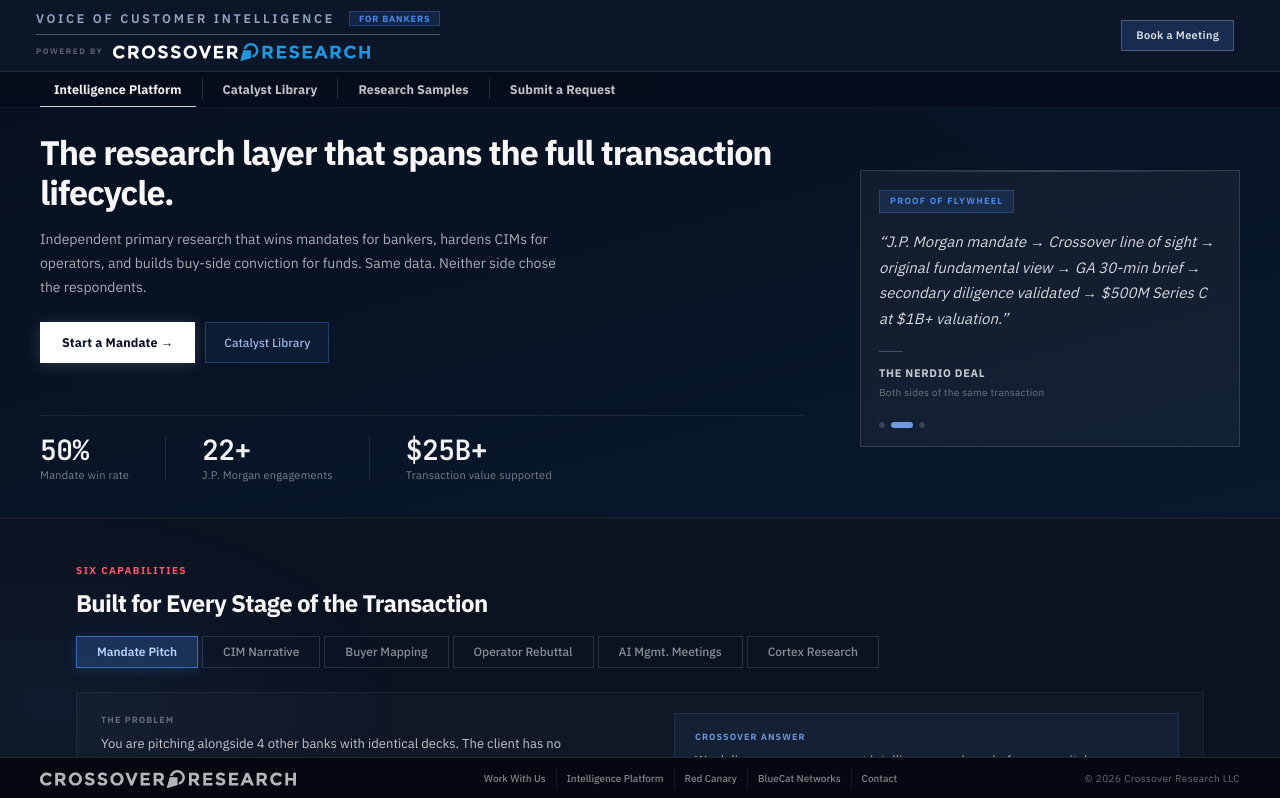
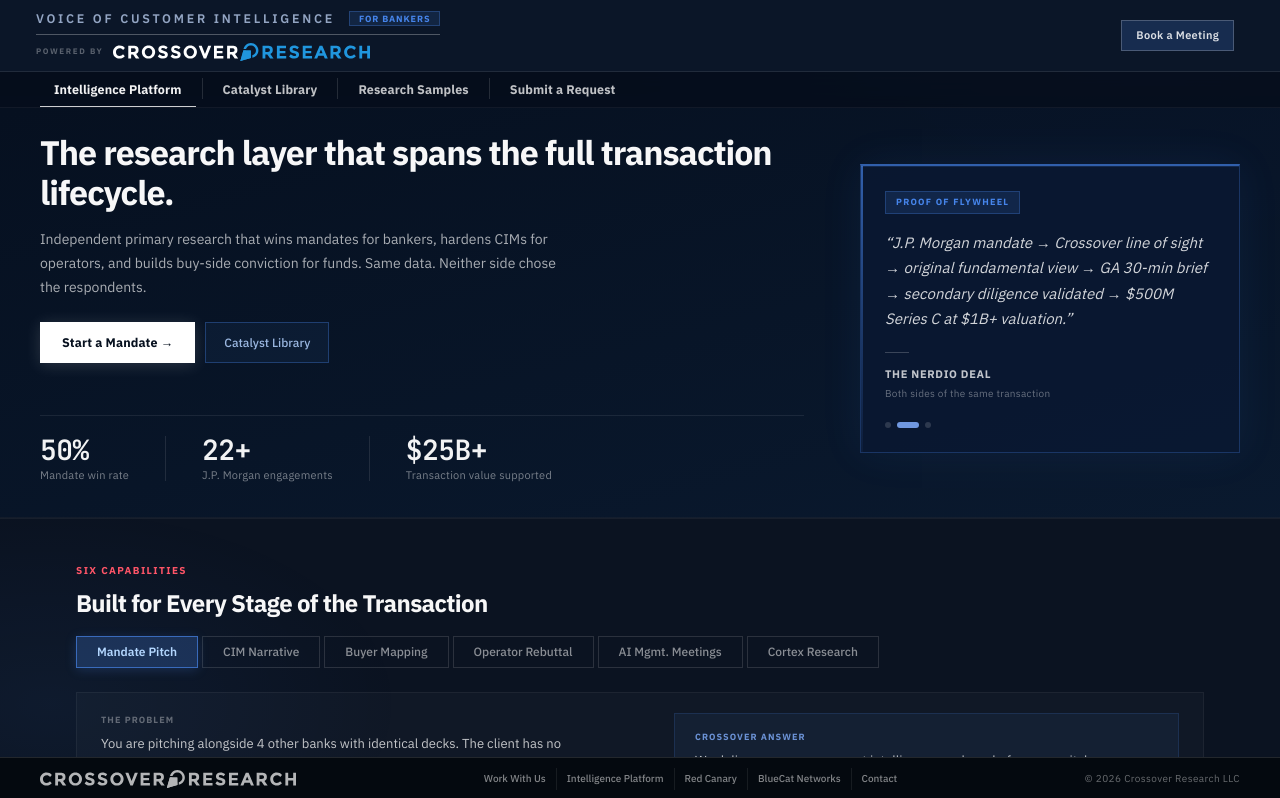
Before and after one commit to Crossover-Research/sell-side-overview-site, a Next.js app: page / in a window 1280 px wide. Shown: the top 798 px of the page. Built offline with nearby package versions, Linux system fonts and the light colour scheme.

Commit message:
fix: hero proof panel — blue accent border, glow, larger quote text

```diff
--- a/app/globals.css
+++ b/app/globals.css
@@ -226,19 +226,20 @@ main { padding-top: calc(var(--topbar-h) + var(--tabnav-h)); padding-bottom: 44p
 
 /* Hero proof panel (J.P. Morgan quote) */
 .hero-proof {
-  background: rgba(255,255,255,.04);
-  border: 1px solid rgba(255,255,255,.1);
-  border: 1px solid var(--br-hi);
-  padding: 18px; margin-top: 4px; position: relative; overflow: hidden;
+  background: rgba(10,24,50,.85);
+  border: 1px solid rgba(77,144,254,.25);
+  border-top: 2px solid rgba(77,144,254,.6);
+  padding: 24px; margin-top: 4px; position: relative; overflow: hidden;
+  box-shadow: 0 0 40px rgba(77,144,254,.08), inset 0 1px 0 rgba(77,144,254,.15);
 }
 .hero-proof::before {
-  content: ''; position: absolute; top: 0; left: 0; right: 0; height: 1px;
-  background: linear-gradient(90deg, transparent, rgba(255,255,255,.18), transparent);
+  content: ''; position: absolute; top: 0; left: 0; bottom: 0; width: 2px;
+  background: linear-gradient(to bottom, rgba(77,144,254,.6), rgba(77,144,254,.05));
 }
-.hero-proof-quote { font-size: 12px; color: var(--t1); font-style: italic; line-height: 1.65; margin-bottom: 12px; }
-.hero-proof-rule  { width: 20px; height: 1px; background: var(--br-hi); margin-bottom: 6px; }
-.hero-proof-name  { font-size: 10px; font-weight: 700; color: var(--t2); letter-spacing: .06em; text-transform: uppercase; }
-.hero-proof-role  { font-size: 9px; color: var(--t3); margin-top: 2px; letter-spacing: .04em; }
+.hero-proof-quote { font-size: 14px; color: rgba(255,255,255,.82); font-style: italic; line-height: 1.72; margin-bottom: 16px; }
+.hero-proof-rule  { width: 24px; height: 1px; background: rgba(77,144,254,.4); margin-bottom: 10px; }
+.hero-proof-name  { font-size: 10.5px; font-weight: 700; color: rgba(255,255,255,.7); letter-spacing: .07em; text-transform: uppercase; }
+.hero-proof-role  { font-size: 10px; color: rgba(255,255,255,.38); margin-top: 3px; letter-spacing: .03em; }
 
 /* ── METRIC STRIP ────────────────────────────────────────────────────────────── */
 .metric-strip {
```
